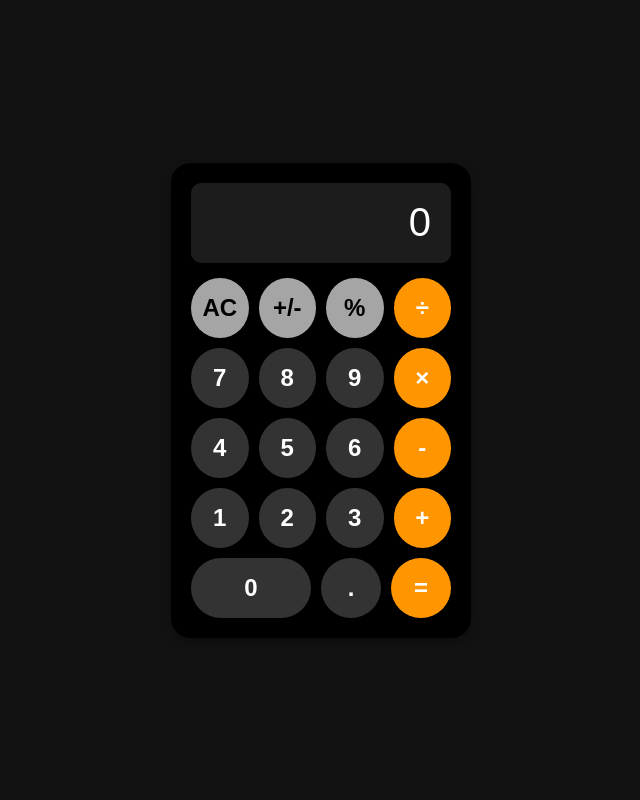
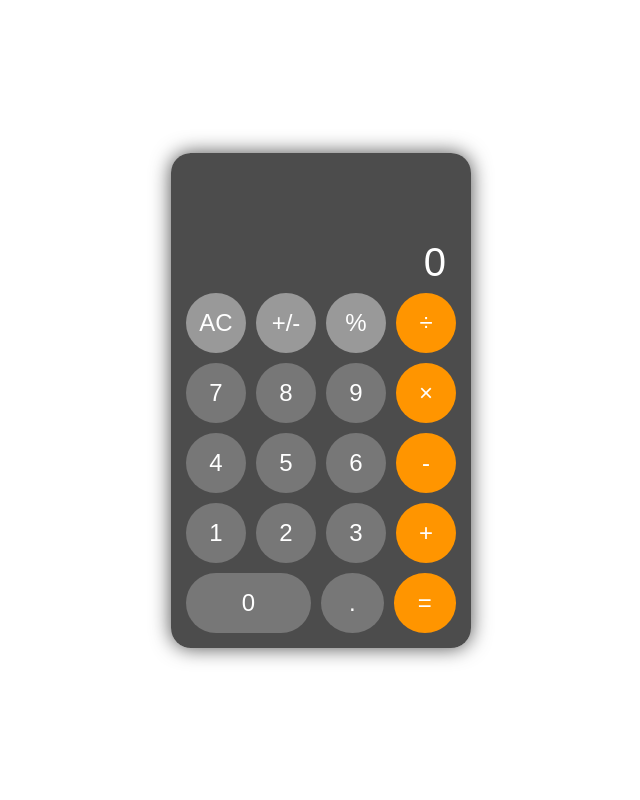
Before and after one commit to mauromltn/CalcolatricePHP, a PHP site: page / in a window 1280 px wide. Shown: the whole page, without its empty margins (319-959 px from the left). Run offline with PHP 8.4, Linux system fonts and the light colour scheme.

Commit message:
style: Aggiorna il design dei bottoni

```diff
--- a/style.css
+++ b/style.css
@@ -4,28 +4,30 @@
     padding: 0;
 }
 body {
-    font-family: system-ui, Arial, sans-serif;
+    font-family: Arial, sans-serif;
+    font-weight: 100;
     display: flex;
     justify-content: center;
     align-items: center;
     height: 100vh;
-    background-color: #121212;
+    background-color: #fff;
 }
 
 .calcolatrice {
     width: 300px;
-    background-color: #000;
+    padding: 70px 15px 15px;
+    background-color: rgba(0, 0, 0, .7);
     border-radius: 20px;
-    padding: 20px;
-    box-shadow: 0px 4px 10px rgba(0, 0, 0, 0.3);
+    box-shadow: 0px 0px 20px rgba(0, 0, 0, .7);
 }
 
 /* Contenitore del display */
 .display-container {
     height: 80px;
-    background-color: #1c1c1c;
+    background-color: none;
     border-radius: 10px;
-    margin-bottom: 15px;
+    margin-bottom: -10px;
+    margin-right: -10px;
     display: flex;
     justify-content: flex-end;
     align-items: center;
@@ -63,17 +65,11 @@ button {
     flex: 1;
     height: 60px;
     font-size: 1.5em;
-    font-weight: bold;
     color: white;
-    background-color: #333;
+    background-color: #777;
     border: none;
     border-radius: 50%;
     cursor: pointer;
-    transition: background-color 0.3s ease;
-}
-
-button:hover {
-    background-color: #555;
 }
 
 /* Bottoni speciali */
@@ -86,8 +82,7 @@ button.arancione:hover {
 }
 
 button.grigio {
-    background-color: #a5a5a5;
-    color: black;
+    background-color: #999;
 }
 
 button.grigio:hover {
```
